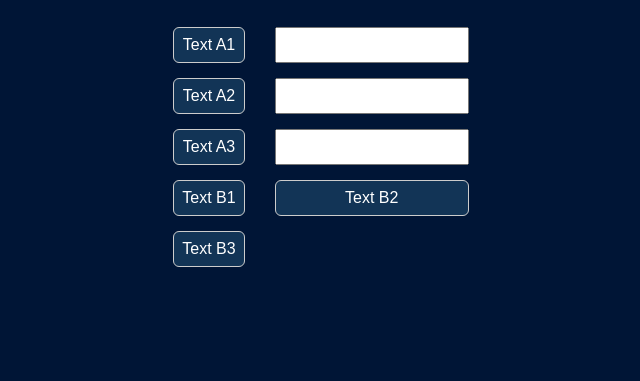
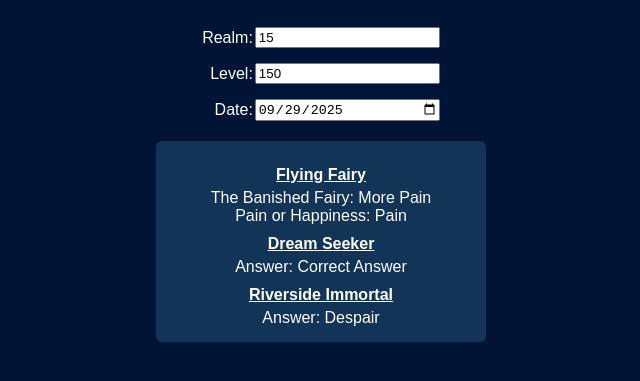
Before and after one commit to rarestare1/Mystic-Tome-Solver, a plain HTML site: page index.html in a window 1280 px wide. Shown: the part 89-470 px from the top of the page, without its empty margins (319-959 px from the left). Drawn offline with Linux system fonts and the light colour scheme.

Commit message:
Update index.html

```diff
--- a/index.html
+++ b/index.html
@@ -9,8 +9,8 @@
       font-family: Arial, sans-serif;
       padding: 20px;
       text-align: center;
-      background-color: #001536; /* new background */
-      color: #fff; /* make text visible */
+      background-color: #001536;
+      color: #fff;
     }
 
     h1 {
@@ -19,44 +19,117 @@
 
     .grid {
       display: grid;
-      grid-template-columns: auto auto; /* 2 columns: text + input */
-      gap: 15px 30px; /* row gap / column gap */
+      grid-template-columns: auto auto;
+      gap: 15px 30px;
       justify-content: center;
       text-align: left;
+      margin-bottom: 20px;
     }
 
-    .grid input {
-      width: 180px;
-      padding: 5px;
+	.grid {
+	  display: grid;
+	  grid-template-columns: auto auto;
+	  gap: 15px 2px;
+	  justify-content: center;
+	  text-align: left;
+	  margin-bottom: 20px;
+	  align-items: center; /* Center vertically */
+	}
+
+    .cell {
+      padding: 0;
+      border: none;
+      background: none;
+      text-align: right;
     }
 
-    .cell {
-      padding: 8px;
-      border: 1px solid #ccc;
-      background: #123456; /* darker shade for cells */
+    #result {
+      margin-top: 20px;
       text-align: center;
+      background: #123456;
+      padding: 15px;
       border-radius: 6px;
+      max-width: 300px;
+      margin-left: auto;
+      margin-right: auto;
+    }
+
+    .quest-title {
+      font-weight: bold;
+      margin-top: 10px;
+      margin-bottom: 5px;
+      text-decoration: underline;
     }
   </style>
 </head>
 <body>
   <h1>Mystic Tome Solver</h1>
 
-  <div class="grid">
-    <!-- First column: Text A1..A3 -->
-    <div class="cell">Text A1</div>
-    <input type="text">
+<!-- Inputs -->
+<div class="grid">
+  <div class="cell">Realm:</div>
+  <input type="number" id="realmInput" value="15">
 
-    <div class="cell">Text A2</div>
-    <input type="text">
+  <div class="cell">Level:</div>
+  <input type="number" id="levelInput" value="150">
 
-    <div class="cell">Text A3</div>
-    <input type="text">
+  <div class="cell">Date:</div>
+  <input type="date" id="dateInput">
+</div>
 
-    <!-- Second group: Text B1..B3 under Text A3 -->
-    <div class="cell">Text B1</div>
-    <div class="cell">Text B2</div>
-    <div class="cell">Text B3</div>
-  </div>
+  <!-- Result display -->
+  <div id="result"></div>
+
+  <script>
+    // Auto-fill date input with today's date
+    const dateInput = document.getElementById('dateInput');
+    const today = new Date();
+    const yyyy = today.getFullYear();
+    const mm = String(today.getMonth() + 1).padStart(2, '0');
+    const dd = String(today.getDate()).padStart(2, '0');
+    dateInput.value = `${yyyy}-${mm}-${dd}`;
+
+    const realmInput = document.getElementById('realmInput');
+    const levelInput = document.getElementById('levelInput');
+
+    function calculateAllAnswers() {
+      const realm = parseInt(realmInput.value) || 0;
+      const level = parseInt(levelInput.value) || 0;
+      const date = dateInput.value;
+
+      // --- Flying Fairy ---
+      const banishedFairyAnswer = ((level + realm) % 2 === 0) ? "More Happiness" : "More Pain";
+      const painOrHappinessAnswer = "Pain";
+
+      // --- Dream Seeker (simplified) ---
+      const dreamKeyword = "flower"; // placeholder
+      const dreamAnswer = (dreamKeyword.toLowerCase().includes("flower") || dreamKeyword.toLowerCase().includes("nature")) ? "Correct Answer" : "Wrong Answer";
+
+      // --- Riverside Immortal ---
+      const day = new Date(date).getDay();
+      const riversideAnswer = (day % 2 === 0) ? "Hope" : "Despair";
+
+      // Display all answers only
+      document.getElementById('result').innerHTML = `
+        <div class="quest-title">Flying Fairy</div>
+        <div>The Banished Fairy: ${banishedFairyAnswer}</div>
+        <div>Pain or Happiness: ${painOrHappinessAnswer}</div>
+
+        <div class="quest-title">Dream Seeker</div>
+        <div>Answer: ${dreamAnswer}</div>
+
+        <div class="quest-title">Riverside Immortal</div>
+        <div>Answer: ${riversideAnswer}</div>
+      `;
+    }
+
+    // Add event listeners to recalc when input changes
+    realmInput.addEventListener('input', calculateAllAnswers);
+    levelInput.addEventListener('input', calculateAllAnswers);
+    dateInput.addEventListener('input', calculateAllAnswers);
+
+    // Initial calculation
+    calculateAllAnswers();
+  </script>
 </body>
 </html>
```
